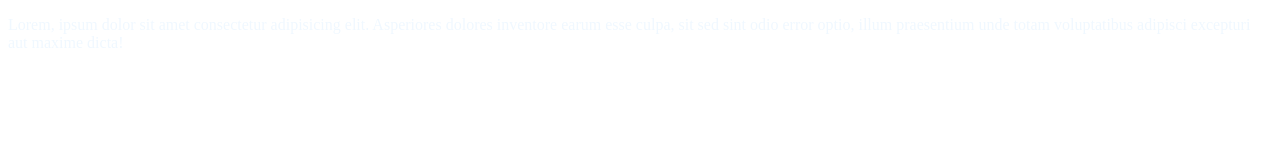
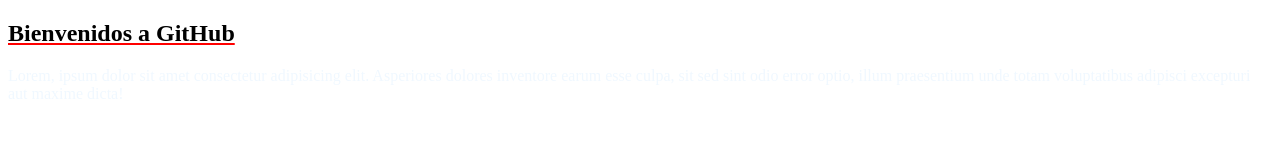
Before and after one commit to ivanchu10/GitHub-en-coder, a plain HTML site: page index.html in a window 1280 px wide. Drawn offline with Linux system fonts and the light colour scheme.

Commit message:
agrego un titulo y estilos

```diff
--- a/estilos.css
+++ b/estilos.css
@@ -1,3 +1,6 @@
+h2{
+    text-decoration: underline red;
+}
 p{
     color: aliceblue;
 }
--- a/index.html
+++ b/index.html
@@ -8,6 +8,7 @@
     <title>Clase de GitHub</title>
 </head>
 <body>
+    <h2>Bienvenidos a GitHub</h2>
     <p>Lorem, ipsum dolor sit amet consectetur adipisicing elit. Asperiores dolores inventore earum esse culpa, sit sed sint odio error optio, illum praesentium unde totam voluptatibus adipisci excepturi aut maxime dicta!</p>
 </body>
 </html>
```
